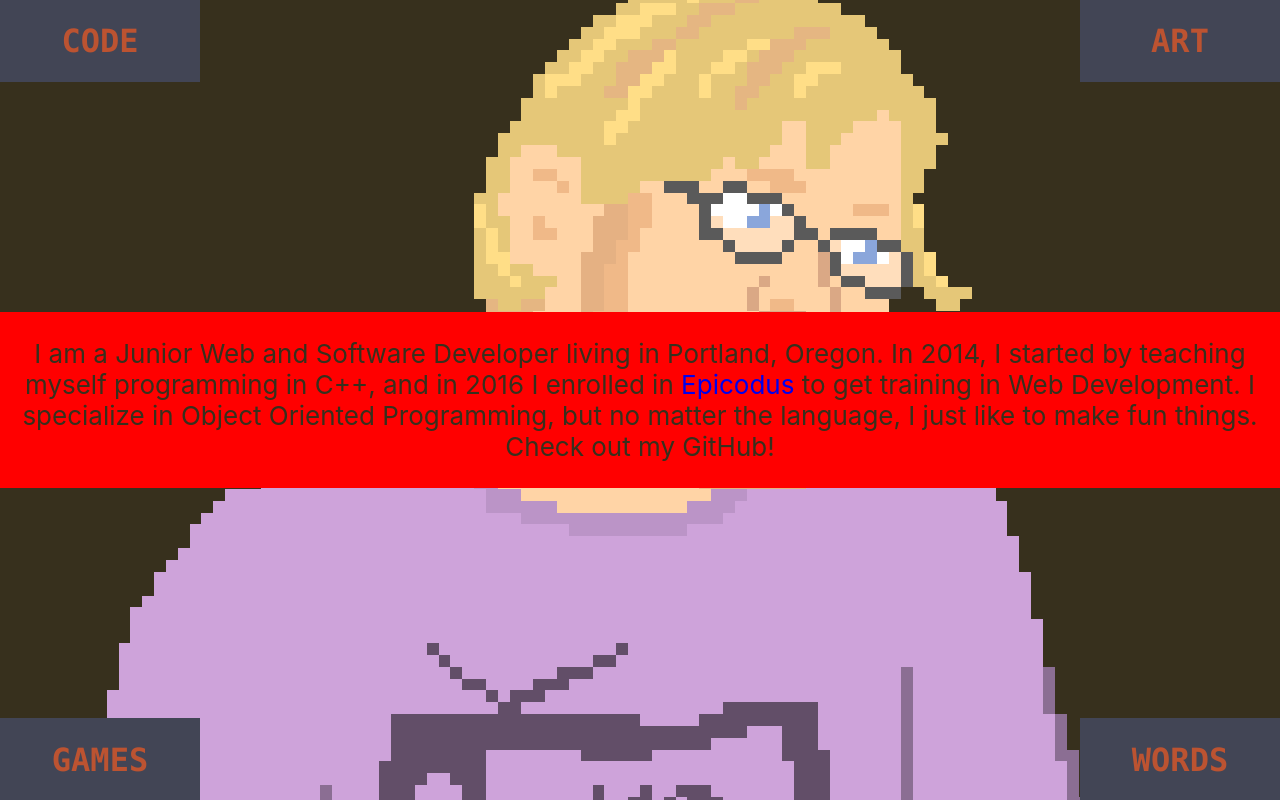
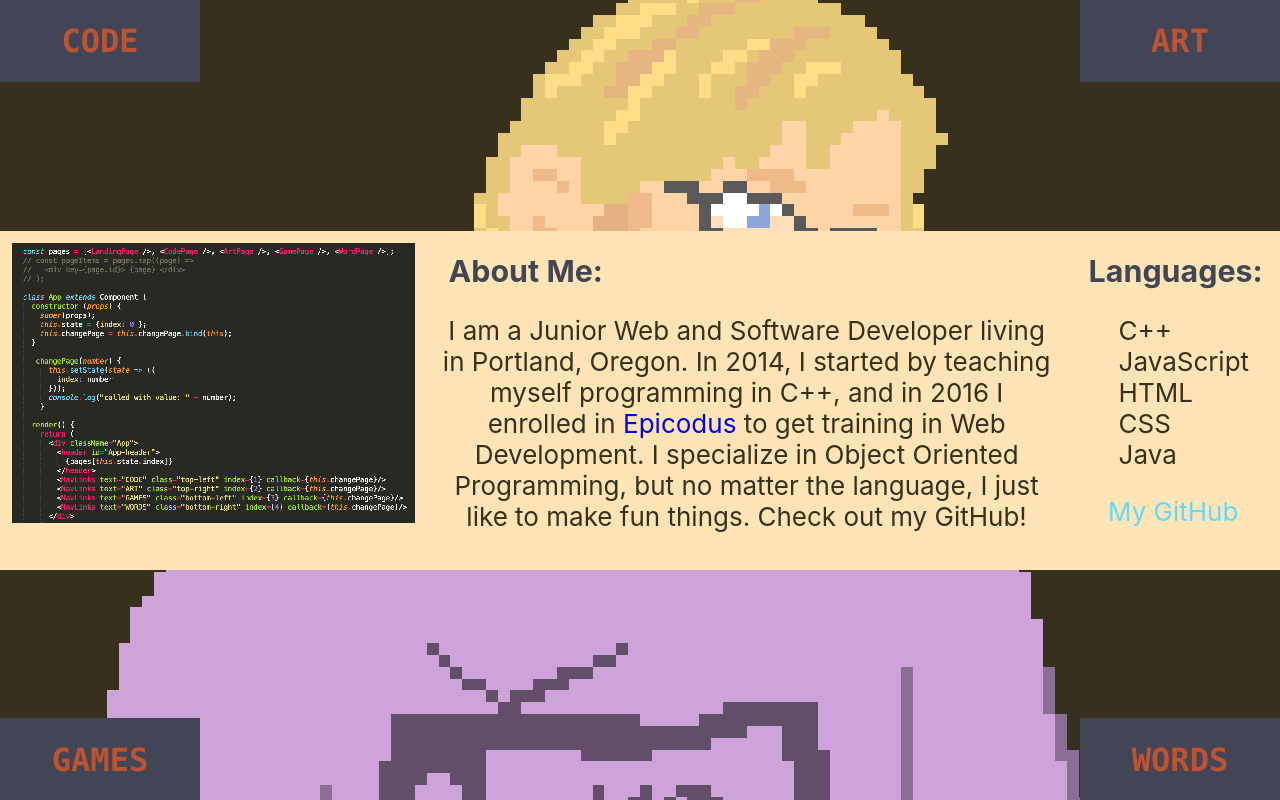
Before and after one commit to NoahKittleson/Personal-Site, a React (Create React App) app: page / in a window 1280 px wide. Both pictures are taken after a click on the link "CODE". Built offline with nearby package versions, Linux system fonts and the light colour scheme.

Commit message:
Code page kinda looks okay, now...

```diff
--- a/src/App.css
+++ b/src/App.css
@@ -21,7 +21,6 @@
   height: 100%;
   position: relative;
   animation-duration: 1s;
-  /*animation-timing-function: linear;*/
   animation-timing-function: cubic-bezier(.5,.2,.9,.6);
 }
 
@@ -67,6 +66,10 @@ a:link {
   text-decoration: none;
 }
 
+a:visited {
+  color: #C95934;
+}
+
 a:hover {
   size: 15px;
   color: #C95934;
@@ -75,8 +78,7 @@ a:hover {
 .link {
   color: #BC5331;
   text-align: center;
-  font-family: source-code-pro, Menlo, Monaco, Consolas, "Courier New",
-    monospace;
+  font-family: source-code-pro, Menlo, Monaco, Consolas, "Courier New", monospace;
 }
 
 .nav-box {
@@ -112,7 +114,29 @@ a:hover {
 }
 
 #code {
-  background-color: red;
+  background-color: #FFE5B5;
+/*  align-items: left;
+  justify-content: left;
+  text-align: left;*/
+  justify-content: center;
+  align-items: center;
+  text-align: center;
+}
+
+img {
+  width: 100%;
+}
+
+h3 {
+  text-align: left;
+  color: #424555;
+  margin: 10px;
+  padding: 0px;
+}
+
+ul {
+  list-style-type: none;
+  text-align: left;
 }
 
 #art {
@@ -130,3 +154,38 @@ a:hover {
 #landing {
   background-color: rgba(250,250,250,0.4);
 }
+
+/*Stuff for Columns*/
+.grid-container{
+  width: 100%;
+  max-width: 1500px;
+  text-align:center;
+  margin:0 auto;
+}
+
+/*-- our cleafix hack -- */
+.row:before,
+.row:after {
+  content:"";
+  display: table ;
+  clear: both;
+}
+
+[class*='col-'] {
+  float: left;
+  /*min-height: 1px; */
+  height: 100%;
+  width: 16.66%;
+  /*-- our gutter -- */
+  padding: 12px;
+  -webkit-box-sizing: border-box;
+  -moz-box-sizing: border-box;
+  box-sizing: border-box;
+}
+
+.col-1{ width: 16.66%; }
+.col-2{ width: 33.33%; }
+.col-3{ width: 50%;    }
+.col-4{ width: 66.66%; }
+.col-5{ width: 83.33%; }
+.col-6{ width: 100%;   }
--- a/src/App.js
+++ b/src/App.js
@@ -1,5 +1,6 @@
 import React, { Component } from 'react';
 // import logo from './logo.svg';
+import codeImg from './Code.png'
 import './App.css';
 
 class NavLinks extends React.Component {
@@ -49,10 +50,31 @@ class LandingPage extends React.Component {
 class CodePage extends React.Component {
 	render() {
 		return <div className="body" id="code">
-			<p>I am a Junior Web and Software Developer living in Portland, Oregon.  In 2014, I started by teaching myself
-			programming in C++, and in 2016 I enrolled in <a href="https://www.epicodus.com/">Epicodus</a> to get training
-			in Web Development.  I specialize in Object Oriented Programming, but no matter the language, I just like to
-			make fun things.  Check out my GitHub!</p>
+			<div class="grid-container outline">
+				<div class= "row">
+					<div className="col-2">
+						<img src={codeImg} alt="A picture of the code for this webpage."/>
+					</div>
+					<div className="col-3">
+						<h3>About Me:</h3>
+						<p>I am a Junior Web and Software Developer living in Portland, Oregon.  In 2014, I started by teaching myself
+						programming in C++, and in 2016 I enrolled in <a href="https://www.epicodus.com/">Epicodus</a> to get training
+						in Web Development.  I specialize in Object Oriented Programming, but no matter the language, I just like to
+						make fun things.  Check out my GitHub!</p>
+					</div>
+					<div className="col-1">
+						<h3>Languages:</h3>
+						<ul>
+							<li>C++</li>
+							<li>JavaScript</li>
+							<li>HTML</li>
+							<li>CSS</li>
+							<li>Java</li>
+						</ul>
+						<a href="https://www.github.com/noahkittleson" target="_blank" className="App-link">My GitHub</a>
+					</div>
+				</div>
+			</div>
 		</div>
 	}
 }
```
Also changed, not shown: src/Code.png (added).
